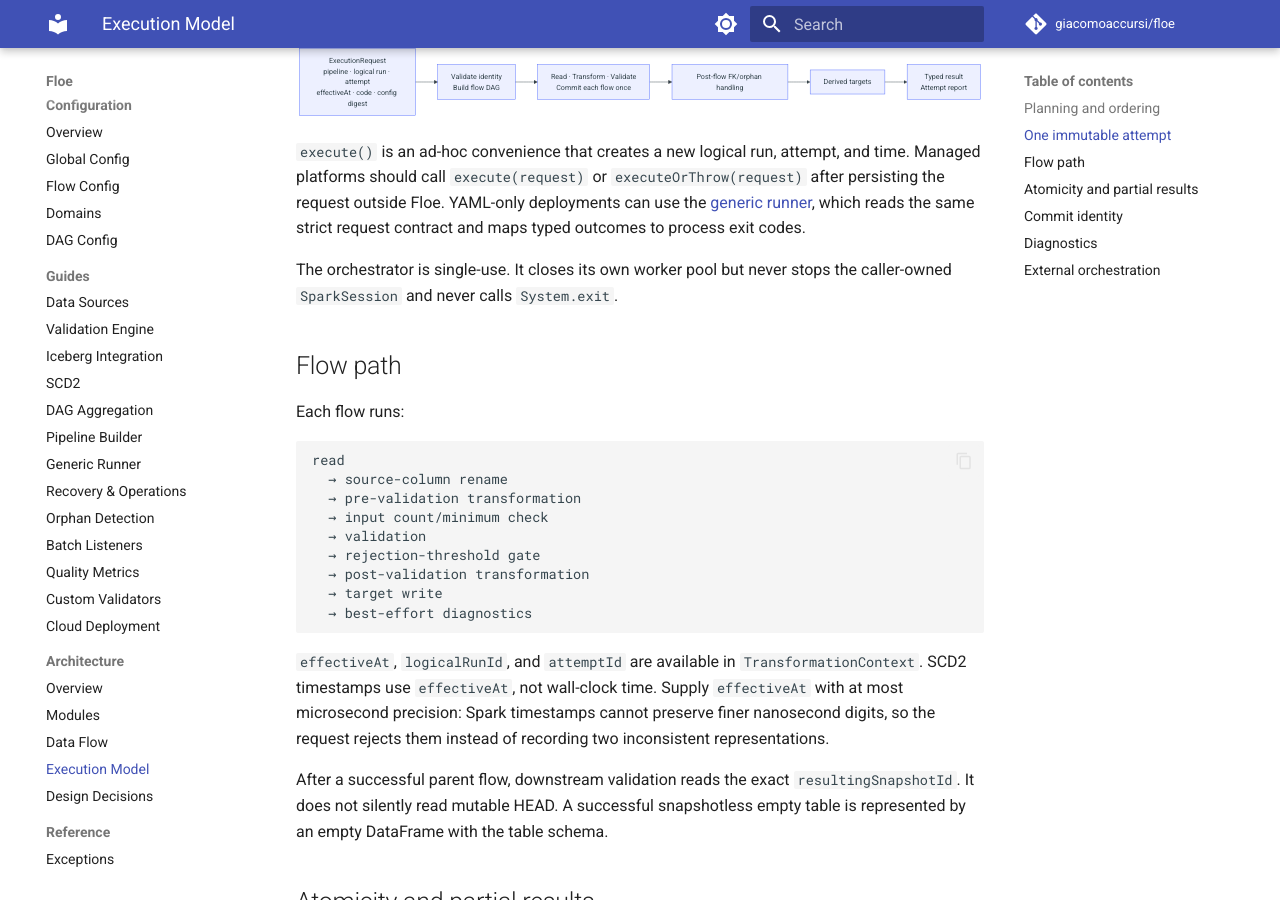
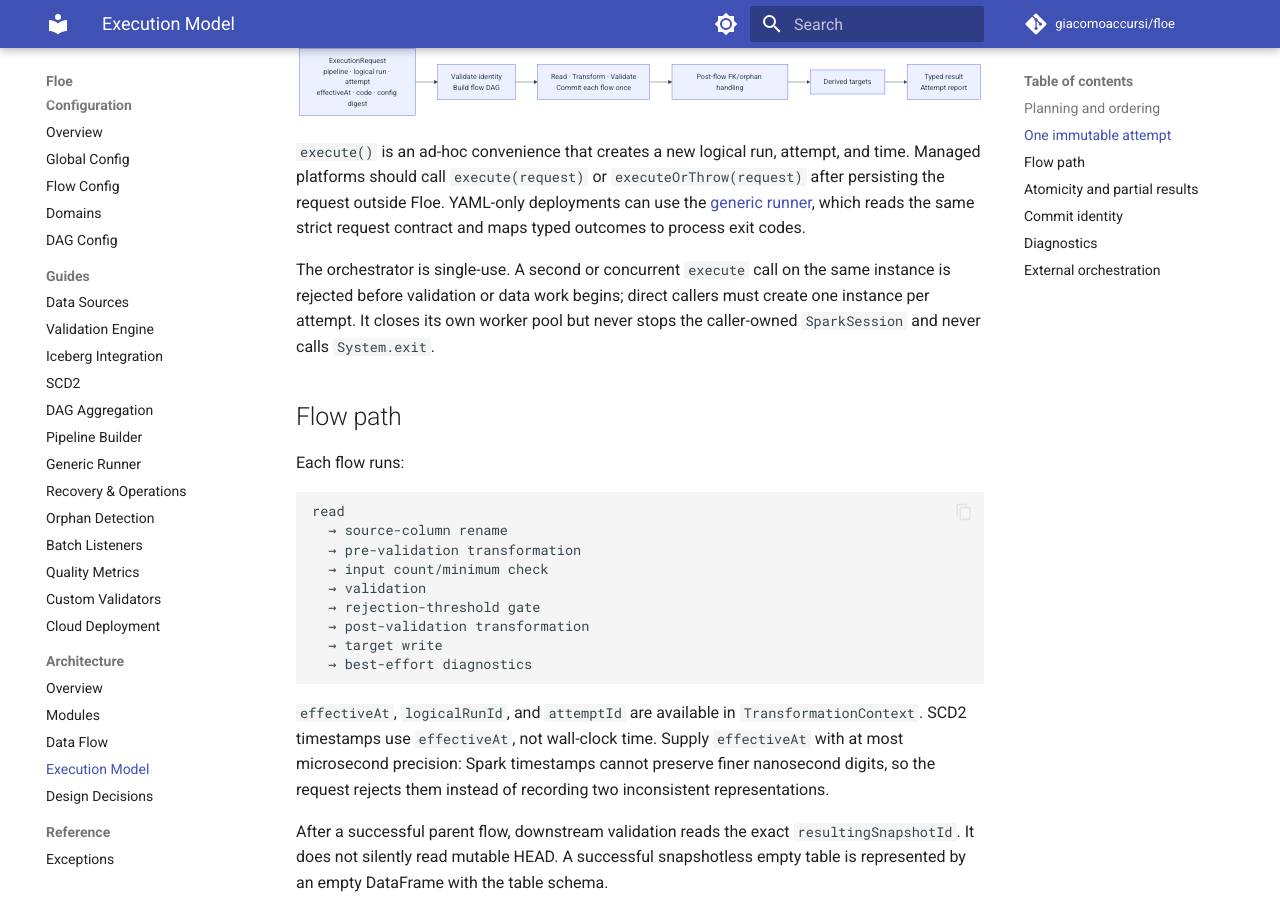
Before and after one commit to giacomoaccursi/Floe, an MkDocs documentation site: the page built from site-docs/architecture/execution-model.md, in a window 1280 px wide and 900 px high, scrolled down 659 px. Built offline with MkDocs 1.6.1 and Material for MkDocs 9.7.7, drawn with Linux system fonts in a browser that asks for light colours; comment, search, counter and statistics services are not loaded.

Commit message:
docs: clarify single-use orchestration

```diff
--- a/site-docs/architecture/execution-model.md
+++ b/site-docs/architecture/execution-model.md
@@ -29,7 +29,7 @@ flowchart LR
 
 `execute()` is an ad-hoc convenience that creates a new logical run, attempt, and time. Managed platforms should call `execute(request)` or `executeOrThrow(request)` after persisting the request outside Floe. YAML-only deployments can use the [generic runner](../guides/runner.md), which reads the same strict request contract and maps typed outcomes to process exit codes.
 
-The orchestrator is single-use. It closes its own worker pool but never stops the caller-owned `SparkSession` and never calls `System.exit`.
+The orchestrator is single-use. A second or concurrent `execute` call on the same instance is rejected before validation or data work begins; direct callers must create one instance per attempt. It closes its own worker pool but never stops the caller-owned `SparkSession` and never calls `System.exit`.
 
 ## Flow path
 
```
